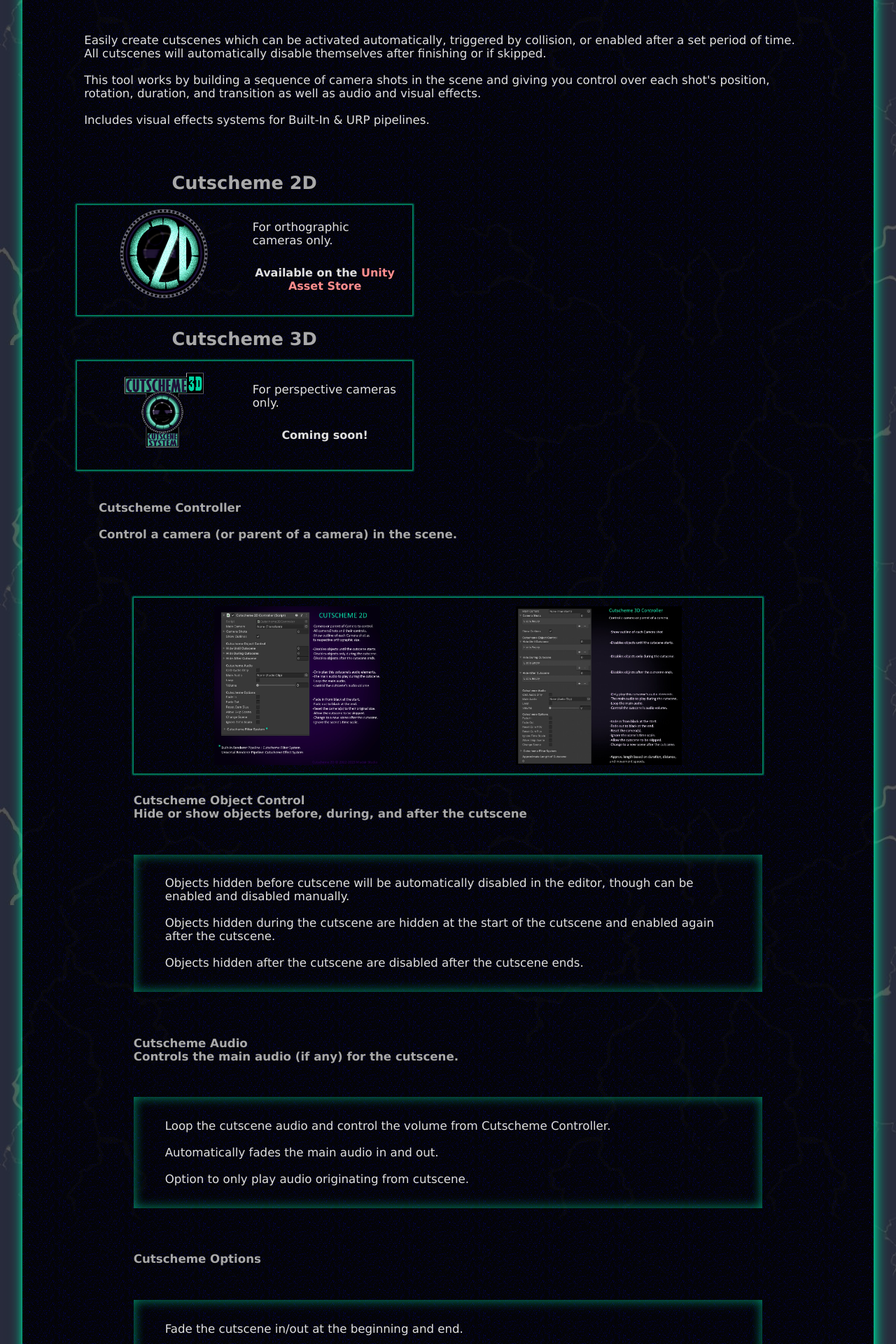
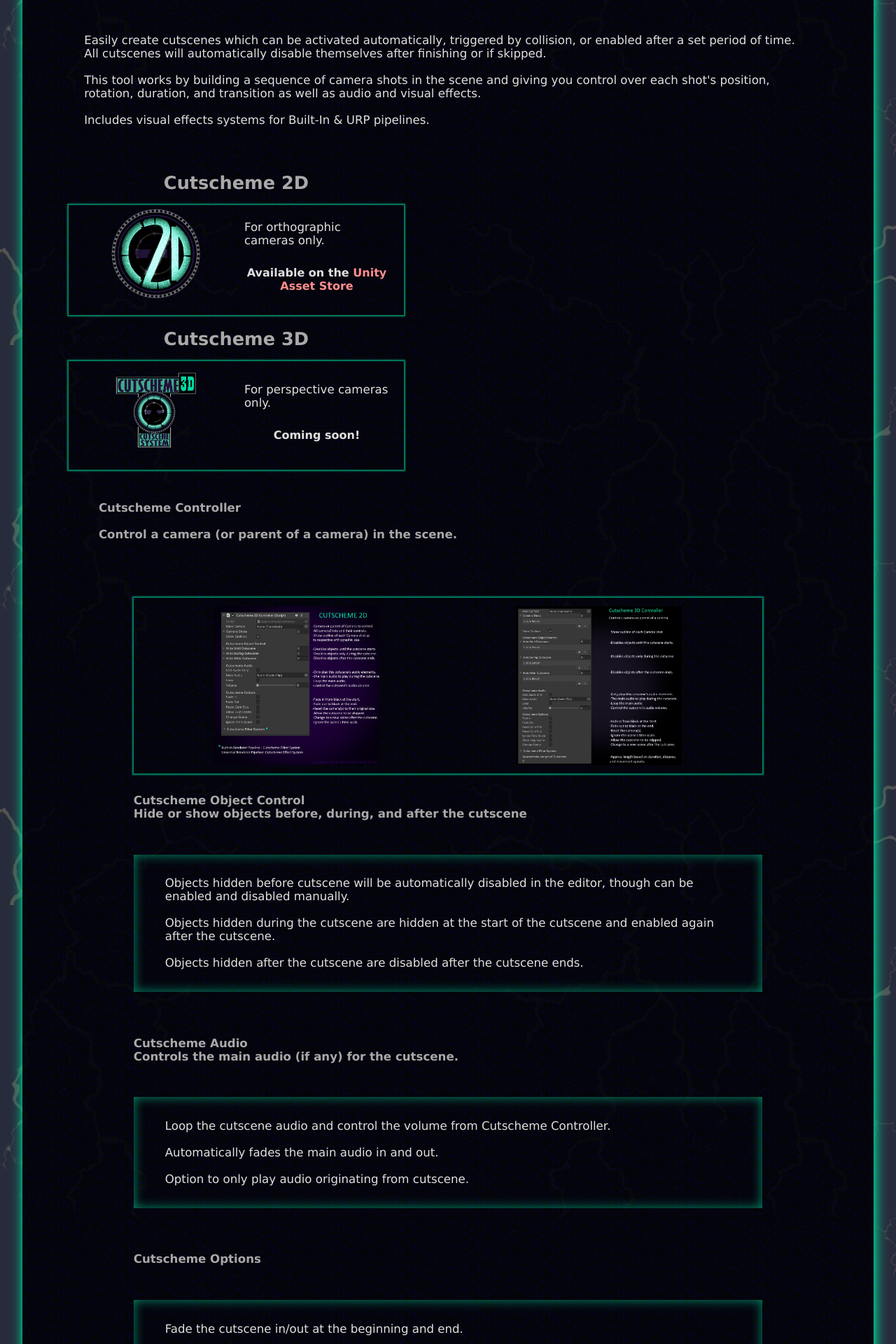
Before and after one commit to Madsir/madsirstudio.github.io, a Jekyll site: the page built from cutscheme/index.html, in a window 1280 px wide. Shown: the part 307-2227 px from the top of the page at 70% size. Built offline with Jekyll 4.4.1, drawn with Linux system fonts in a browser that asks for light colours.

Commit message:
Update index.html

```diff
--- a/cutscheme/index.html
+++ b/cutscheme/index.html
@@ -28,8 +28,6 @@
   display: table;
 }
   .col{
-  margin-left: 1%;
-  float: center;
   width: 48%;
   padding: 1px;
 }
@@ -326,7 +324,9 @@
 	</div>
 		</div>
 
-</div><br><br><br>
+</div>
+	<br><br><br>
+</div>
 </div>
 </body>
 </html>
```
